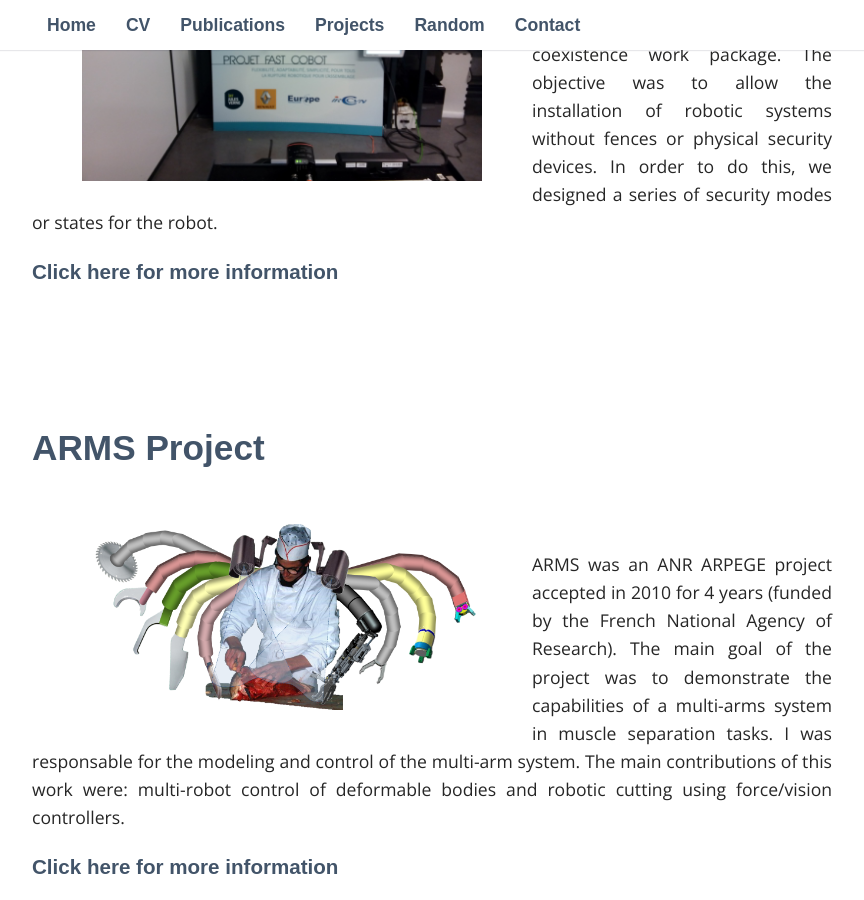
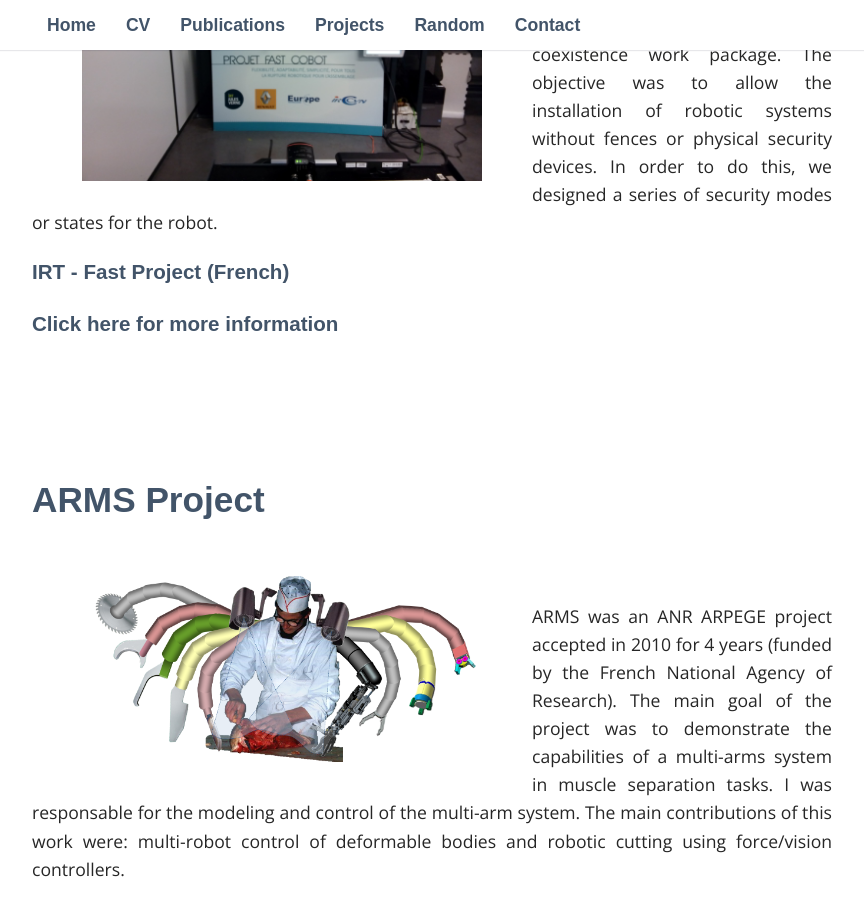
Before and after one commit to philip-long/philip-long.github.io, a Jekyll site: the page built from projects/index.html, in a window 1280 px wide and 900 px high, scrolled down 488 px. Shown: the whole window, without its empty margins (208-1072 px from the left). Built offline with Jekyll 4.4.1, drawn with Linux system fonts in a browser that asks for light colours; some web fonts are replaced.

Commit message:
Update index.html

```diff
--- a/projects/index.html
+++ b/projects/index.html
@@ -16,8 +16,9 @@ title: Projects
 
 <p>
     The project FAST is a IRT project in partnership with Renault and Europe Technologies. I was responsable for the human/robot coexistence work package. The objective was to allow the installation of robotic systems without fences or physical security devices. In order to do this, we designed a series of security modes or states for the robot.
+
     </p>
-
+      <a href="https://www.irt-jules-verne.fr/realisations/cobot-dassemblage-automobile/"> <h3> IRT - Fast Project (French) </h3></a>
   <a href="/projects/fast.html"> <h3> Click here for more information </h3></a>
 
 <br>
```
